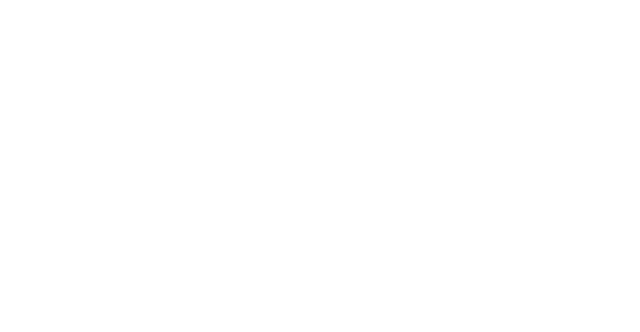
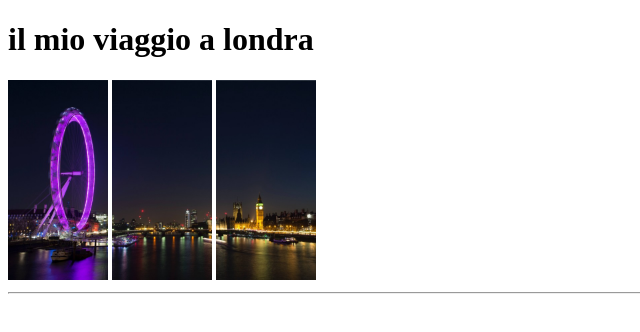
Before and after one commit to sidra1991/html-london-trip, a plain HTML site: page index.html in a window 1280 px wide. Shown: the whole page, without its empty margins (0-640 px from the left). Drawn offline with Linux system fonts and the light colour scheme.

Commit message:
header completo

```diff
--- a/index.html
+++ b/index.html
@@ -9,7 +9,11 @@
 <body>
     <!-- presentazione viaggio -->
     <header>
-
+        <h1>il mio viaggio a londra</h1>
+        <img src="img/img/img/pexels-bill-emrich-230794-0.jpg" width="100" alt="ruota panoramica illuminata">
+        <img src="img/img/img/pexels-bill-emrich-230794-1.jpg" width="100" alt="il ponte">
+        <img src="img/img/img/pexels-bill-emrich-230794-2.jpg" width="100" alt="l'orologio big bang">
+        <hr>
     </header>
     <!-- sezioni con informazioni utili utili-->
     <main>
```
Also changed, not shown: img/img/img/pexels-bill-emrich-230794-0.jpg (added), img/img/img/pexels-bill-emrich-230794-1.jpg (added), img/img/img/pexels-bill-emrich-230794-2.jpg (added), 1 other file.
